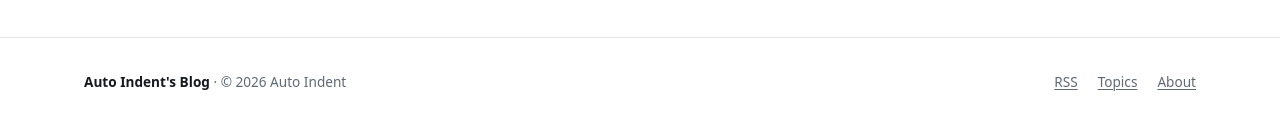
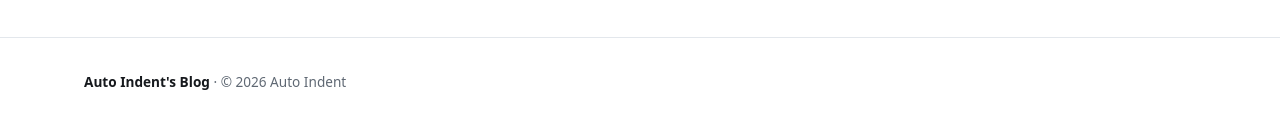
Before and after one commit to AutoIndent/myblog, an Astro site: page / in a window 1280 px wide. Shown: the part 642-772 px from the top of the page. Built offline with nearby package versions, Linux system fonts and the light colour scheme; Astro itself is replaced by a stand-in of ours.

Commit message:
Remove duplicate links from the footer
RSS, Topics and About are already in the header menu, so the footer
now only shows the site name and copyright.

```diff
--- a/src/components/Footer.astro
+++ b/src/components/Footer.astro
@@ -1,13 +1,8 @@
 ---
-import { AUTHOR, SITE_TITLE, url } from '../consts';
+import { AUTHOR, SITE_TITLE } from '../consts';
 ---
 <footer class="site-footer">
   <div class="wrap wide site-footer__inner">
     <p><strong>{SITE_TITLE}</strong> · © {new Date().getFullYear()} {AUTHOR}</p>
-    <p class="site-footer__links">
-      <a href={url('rss.xml')}>RSS</a>
-      <a href={url('tags/')}>Topics</a>
-      <a href={url('about/')}>About</a>
-    </p>
   </div>
 </footer>
--- a/src/styles/global.css
+++ b/src/styles/global.css
@@ -37,8 +37,6 @@ main { padding-block: var(--main-pad, 3rem) 4rem; min-height: 60vh; }
 .site-footer__inner { display: flex; flex-wrap: wrap; justify-content: space-between; gap: 0.5rem 2rem; padding-block: 2rem 3rem; }
 .site-footer p { margin: 0; }
 .site-footer strong { color: var(--fg); font-weight: 600; }
-.site-footer a { color: var(--muted); }
-.site-footer__links { display: flex; gap: 1.25rem; }
 
 /* ---------- Shared bits ---------- */
 .tag {
```
